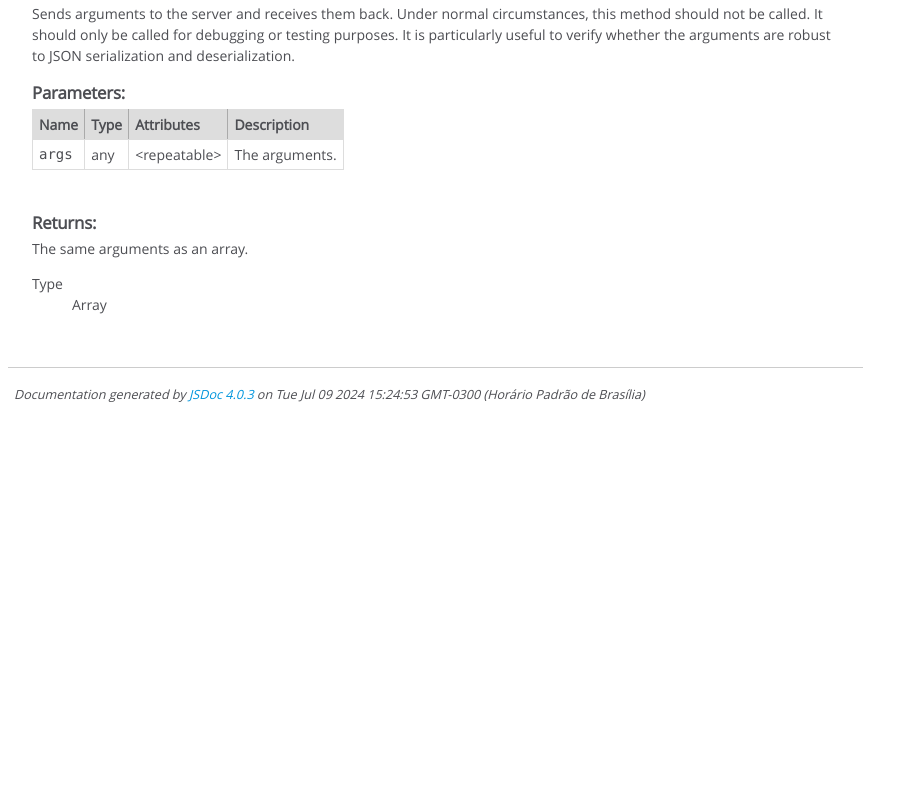
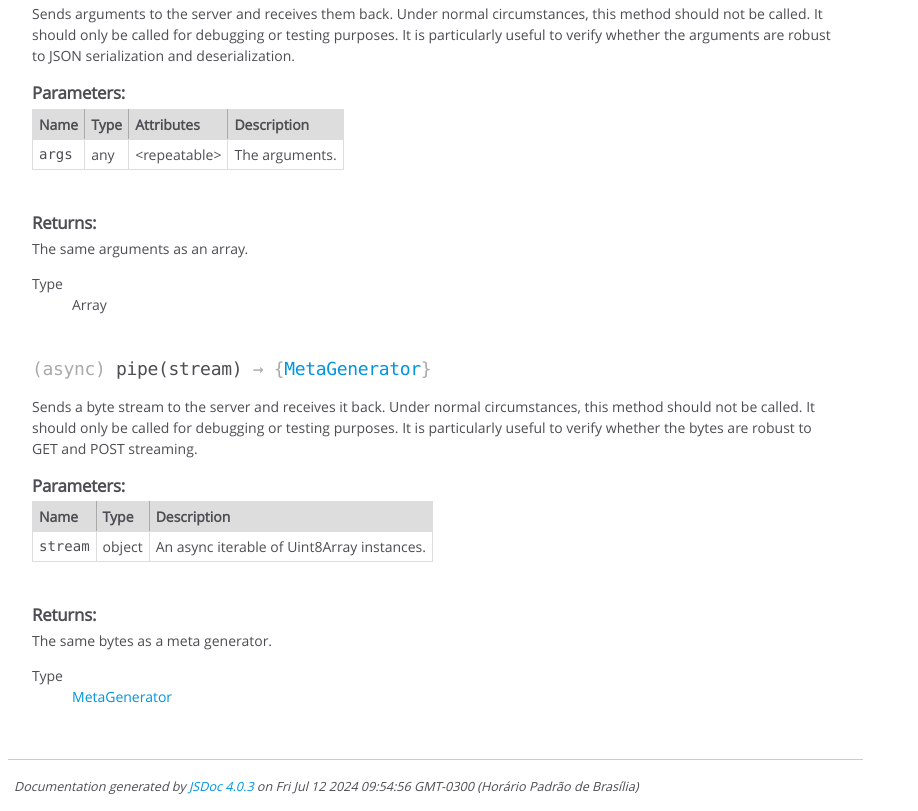
Before and after one commit to hashiprobr/jupyter-jchannel-client, a website: page docs/Channel.html in a window 1280 px wide. Shown: the part 1360-2171 px from the top of the page, without its empty margins (0-918 px from the left). Before the commit the page ends 1779 px from the top, so only its background shows below. Drawn offline with Linux system fonts and the light colour scheme.

Commit message:
Update documentation

```diff
--- a/docs/Channel.html
+++ b/docs/Channel.html
@@ -700,6 +700,166 @@ JSON serialization and deserialization.
 
 
 
+    <h4 class="name" id="pipe"><span class="type-signature">(async) </span>pipe<span class="signature">(stream)</span><span class="type-signature"> &rarr; {<a href="MetaGenerator.html">MetaGenerator</a>}</span></h4>
+
+
+
+
+
+
+<div class="description">
+    Sends a byte stream to the server and receives it back.
+
+Under normal circumstances, this method should not be called. It should
+only be called for debugging or testing purposes.
+
+It is particularly useful to verify whether the bytes are robust to GET
+and POST streaming.
+</div>
+
+
+
+
+
+
+
+
+
+    <h5>Parameters:</h5>
+
+
+<table class="params">
+    <thead>
+    <tr>
+
+        <th>Name</th>
+
+
+        <th>Type</th>
+
+
+
+
+
+        <th class="last">Description</th>
+    </tr>
+    </thead>
+
+    <tbody>
+
+
+        <tr>
+
+                <td class="name"><code>stream</code></td>
+
+
+            <td class="type">
+
+
+<span class="param-type">object</span>
+
+
+
+            </td>
+
+
+
+
+
+            <td class="description last">An async iterable of Uint8Array instances.</td>
+        </tr>
+
+
+    </tbody>
+</table>
+
+
+
+
+
+
+<dl class="details">
+
+
+
+
+
+
+
+
+
+
+
+
+
+
+
+
+
+
+
+
+
+
+
+
+
+
+
+
+
+
+
+
+</dl>
+
+
+
+
+
+
+
+
+
+
+
+
+
+
+
+<h5>Returns:</h5>
+
+
+<div class="param-desc">
+    The same bytes as a meta generator.
+</div>
+
+
+
+<dl>
+    <dt>
+        Type
+    </dt>
+    <dd>
+
+<span class="param-type"><a href="MetaGenerator.html">MetaGenerator</a></span>
+
+
+    </dd>
+</dl>
+
+
+
+
+
+
+
+
+
+
+
+
+
 </article>
 
 </section>
@@ -716,7 +876,7 @@ JSON serialization and deserialization.
 <br class="clear">
 
 <footer>
-    Documentation generated by <a href="https://github.com/jsdoc/jsdoc">JSDoc 4.0.3</a> on Tue Jul 09 2024 15:24:53 GMT-0300 (Horário Padrão de Brasília)
+    Documentation generated by <a href="https://github.com/jsdoc/jsdoc">JSDoc 4.0.3</a> on Fri Jul 12 2024 09:54:56 GMT-0300 (Horário Padrão de Brasília)
 </footer>
 
 <script> prettyPrint(); </script>
```
Also changed, not shown: docs/KernelError.html (+1 -1 lines), docs/MetaGenerator.html (+1 -1 lines), docs/StateError.html (+1 -1 lines), docs/index.html (+1 -1 lines).
